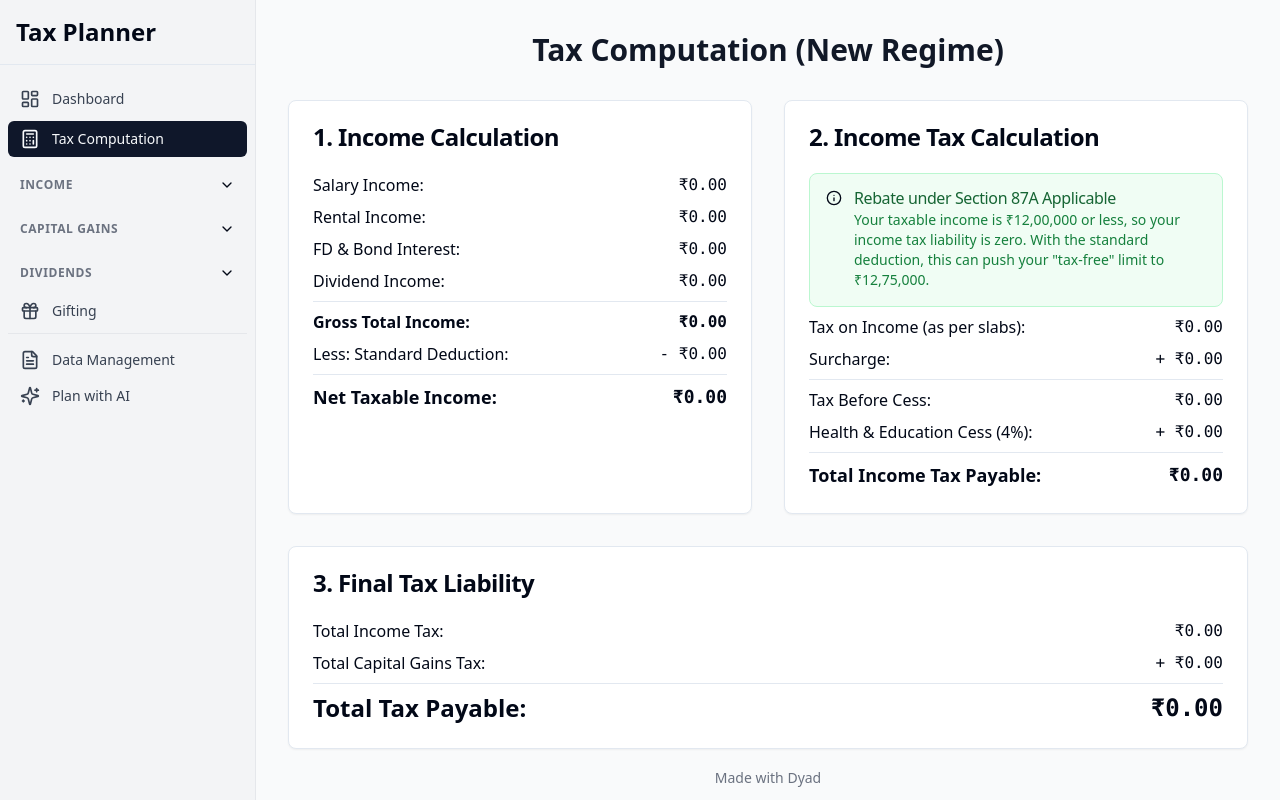
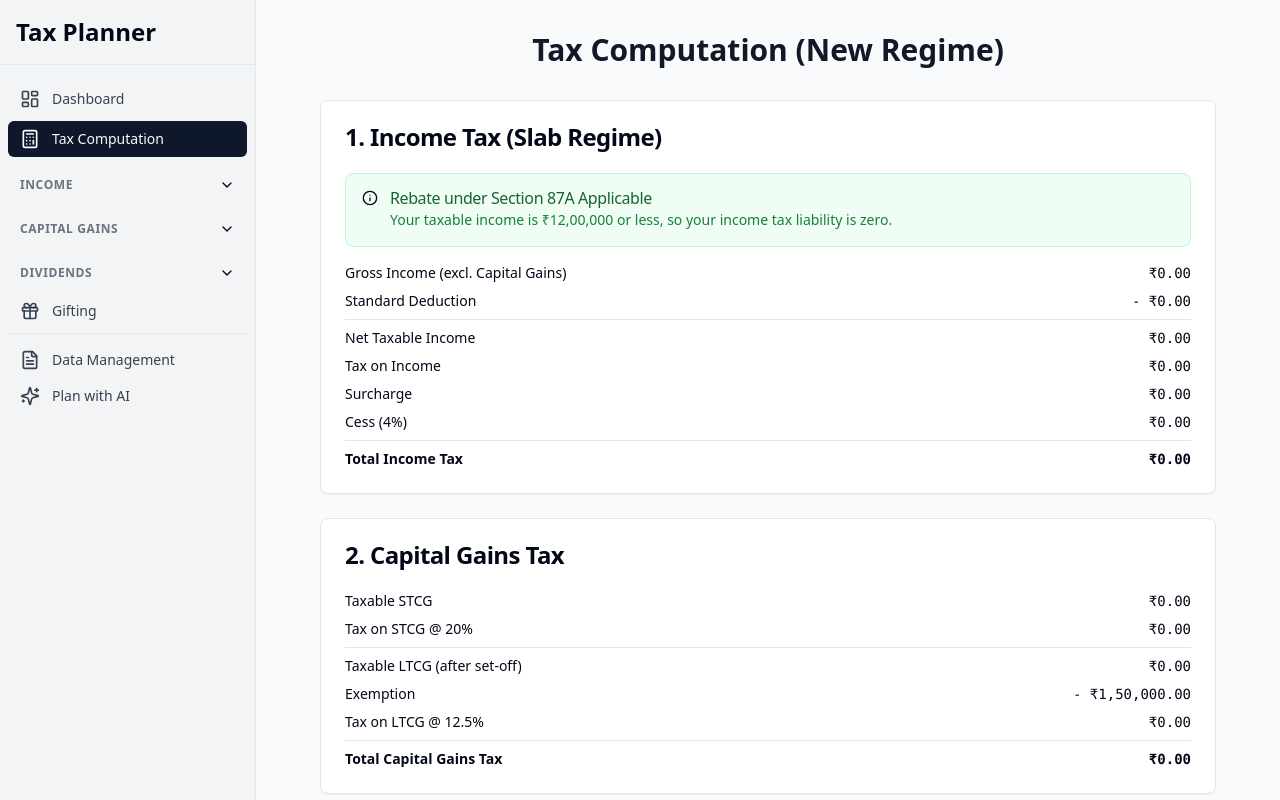
Before and after one commit to bravetux/NewTax_Computation, a React (Vite) app: page /tax-computation in a window 1280 px wide. Built offline with nearby package versions, Linux system fonts and the light colour scheme.

Commit message:
[dyad] Fixed tax calculation bugs and inconsistencies - wrote 2 file(s)

```diff
--- a/src/pages/TaxComputationPage.tsx
+++ b/src/pages/TaxComputationPage.tsx
@@ -3,6 +3,8 @@ import { Card, CardContent, CardHeader, CardTitle } from "@/components/ui/card";
 import { MadeWithDyad } from "@/components/made-with-dyad";
 import { Alert, AlertDescription, AlertTitle } from "@/components/ui/alert";
 import { Info } from "lucide-react";
+import { calculateTax, TaxCalculationResult } from "@/utils/taxCalculator";
+import { Separator } from "@/components/ui/separator";
 
 // Local storage keys
 const salaryIncomeSource = "dyad-salary-income";
@@ -20,19 +22,18 @@ interface BondItem { income: number | string; }
 interface FdItem { interest: number | string; }
 interface RentalProperty { monthlyRent: number | string; monthsRented: number | string; propertyTax: number | string; }
 
+const BreakdownRow: React.FC<{ label: string; value: number; isNegative?: boolean; className?: string }> = ({ label, value, isNegative = false, className = "" }) => (
+  <div className={`flex justify-between text-sm ${className}`}>
+    <span>{label}</span>
+    <span className="font-mono">{isNegative ? '-' : ''} ₹{value.toLocaleString("en-IN", { minimumFractionDigits: 2, maximumFractionDigits: 2 })}</span>
+  </div>
+);
+
 const TaxComputationPage: React.FC = () => {
-  const [income, setIncome] = useState({
-    salary: 0,
-    rental: 0,
-    fd: 0,
-    bond: 0,
-    dividend: 0,
-  });
-  const [capitalGains, setCapitalGains] = useState({ stcg: 0, ltcg: 0 });
+  const [taxDetails, setTaxDetails] = useState<TaxCalculationResult | null>(null);
 
   useEffect(() => {
     const calculateTotals = () => {
-      // --- Income from other sources ---
       const salary = Number(JSON.parse(localStorage.getItem(salaryIncomeSource) || "0"));
 
       const rentalData: RentalProperty[] = JSON.parse(localStorage.getItem(rentalIncomeSource) || "[]");
@@ -55,14 +56,22 @@ const TaxComputationPage: React.FC = () => {
         return total + data.reduce((sum, item) => sum + (item.amount || 0), 0);
       }, 0);
 
-      setIncome({ salary, rental, fd, bond, dividend });
-
-      // --- Capital Gains ---
       const dematData: CapitalGainsItem[] = JSON.parse(localStorage.getItem(DEMAT_KEY) || "[]");
       const mfData: CapitalGainsItem[] = JSON.parse(localStorage.getItem(MF_KEY) || "[]");
-      const totalStcg = [...dematData, ...mfData].reduce((sum, item) => sum + (Number(item.stcg) || 0), 0);
-      const totalLtcg = [...dematData, ...mfData].reduce((sum, item) => sum + (Number(item.ltcg) || 0), 0);
-      setCapitalGains({ stcg: totalStcg, ltcg: totalLtcg });
+      const stcg = [...dematData, ...mfData].reduce((sum, item) => sum + (Number(item.stcg) || 0), 0);
+      const ltcg = [...dematData, ...mfData].reduce((sum, item) => sum + (Number(item.ltcg) || 0), 0);
+
+      const result = calculateTax({
+        salary,
+        rentalIncome: rental,
+        fdIncome: fd,
+        bondIncome: bond,
+        dividendIncome: dividend,
+        stcg,
+        ltcg,
+        isSalaried: salary > 0,
+      });
+      setTaxDetails(result);
     };
 
     calculateTotals();
@@ -74,95 +83,81 @@ const TaxComputationPage: React.FC = () => {
     };
   }, []);
 
-  // --- Tax Calculation Logic ---
-  const grossTotalIncome = Object.values(income).reduce((sum, val) => sum + val, 0);
-  const standardDeduction = income.salary > 0 ? 75000 : 0;
-  const netTaxableIncome = Math.max(0, grossTotalIncome - standardDeduction);
-
-  const rebateIncomeLimit = 1200000;
-  const hasRebate = netTaxableIncome <= rebateIncomeLimit;
-
-  const calculateSlabTax = (inc: number) => {
-    if (inc <= 400000) return 0;
-    let tax = 0;
-    if (inc > 400000)  tax += (Math.min(inc, 800000) - 400000) * 0.05;
-    if (inc > 800000)  tax += (Math.min(inc, 1200000) - 800000) * 0.10;
-    if (inc > 1200000) tax += (Math.min(inc, 1600000) - 1200000) * 0.15;
-    if (inc > 1600000) tax += (Math.min(inc, 2000000) - 1600000) * 0.20;
-    if (inc > 2000000) tax += (Math.min(inc, 2400000) - 2000000) * 0.25;
-    if (inc > 2400000) tax += (inc - 2400000) * 0.30;
-    return tax;
-  };
-
-  const incomeTaxBeforeRebate = hasRebate ? 0 : calculateSlabTax(netTaxableIncome);
-  const surcharge = netTaxableIncome > 5000000 ? incomeTaxBeforeRebate * 0.10 : 0; // Simplified surcharge
-  const taxBeforeCess = incomeTaxBeforeRebate + surcharge;
-  const cess = taxBeforeCess * 0.04;
-  const totalIncomeTax = taxBeforeCess + cess;
-
-  // Capital Gains Tax (using rates from CapitalGainsPage for consistency)
-  const ltcgExemption = 150000;
-  const taxableLtcg = Math.max(0, capitalGains.ltcg - ltcgExemption);
-  const ltcgTax = taxableLtcg * 0.125;
-  const stcgTax = capitalGains.stcg * 0.20;
-  const totalCapitalGainsTax = ltcgTax + stcgTax;
-
-  const totalTaxPayable = totalIncomeTax + totalCapitalGainsTax;
-
-  const f = (n: number) => n.toLocaleString("en-IN", { minimumFractionDigits: 2, maximumFractionDigits: 2 });
+  if (!taxDetails) {
+    return (
+      <div className="p-4 sm:p-6 lg:p-8">
+        <div className="max-w-6xl mx-auto text-center">
+          <p>Loading tax computation...</p>
+        </div>
+      </div>
+    );
+  }
 
   return (
     <div className="p-4 sm:p-6 lg:p-8">
-      <div className="max-w-6xl mx-auto">
+      <div className="max-w-4xl mx-auto">
         <h1 className="text-3xl font-bold text-center mb-8 text-gray-900 dark:text-gray-50">
           Tax Computation (New Regime)
         </h1>
 
-        <div className="grid grid-cols-1 lg:grid-cols-2 gap-8">
+        <div className="space-y-6">
           <Card>
-            <CardHeader><CardTitle>1. Income Calculation</CardTitle></CardHeader>
+            <CardHeader><CardTitle>1. Income Tax (Slab Regime)</CardTitle></CardHeader>
             <CardContent className="space-y-2">
-              <div className="flex justify-between"><span>Salary Income:</span> <span className="font-mono">₹{f(income.salary)}</span></div>
-              <div className="flex justify-between"><span>Rental Income:</span> <span className="font-mono">₹{f(income.rental)}</span></div>
-              <div className="flex justify-between"><span>FD & Bond Interest:</span> <span className="font-mono">₹{f(income.fd + income.bond)}</span></div>
-              <div className="flex justify-between"><span>Dividend Income:</span> <span className="font-mono">₹{f(income.dividend)}</span></div>
-              <hr />
-              <div className="flex justify-between font-bold"><span>Gross Total Income:</span> <span className="font-mono">₹{f(grossTotalIncome)}</span></div>
-              <div className="flex justify-between"><span>Less: Standard Deduction:</span> <span className="font-mono">- ₹{f(standardDeduction)}</span></div>
-              <hr />
-              <div className="flex justify-between font-bold text-lg"><span>Net Taxable Income:</span> <span className="font-mono">₹{f(netTaxableIncome)}</span></div>
+              {taxDetails.isRebateApplicable && (
+                <Alert variant="default" className="bg-green-50 dark:bg-green-900/20 border-green-200 dark:border-green-700 mb-4">
+                  <Info className="h-4 w-4 text-green-600 dark:text-green-400" />
+                  <AlertTitle className="text-green-800 dark:text-green-300">Rebate under Section 87A Applicable</AlertTitle>
+                  <AlertDescription className="text-green-700 dark:text-green-400">
+                    Your taxable income is ₹12,00,000 or less, so your income tax liability is zero.
+                  </AlertDescription>
+                </Alert>
+              )}
+              <BreakdownRow label="Gross Income (excl. Capital Gains)" value={taxDetails.grossSlabIncome} />
+              <BreakdownRow label="Standard Deduction" value={taxDetails.standardDeduction} isNegative />
+              <Separator />
+              <BreakdownRow label="Net Taxable Income" value={taxDetails.netTaxableSlabIncome} className="font-medium" />
+              <BreakdownRow label="Tax on Income" value={taxDetails.slabTaxBeforeRebate} />
+              <BreakdownRow label="Surcharge" value={taxDetails.surcharge} />
+              <BreakdownRow label="Cess (4%)" value={taxDetails.cess} />
+              <Separator />
+              <BreakdownRow label="Total Income Tax" value={taxDetails.totalIncomeTax} className="font-bold text-base" />
             </CardContent>
           </Card>
 
           <Card>
-            <CardHeader><CardTitle>2. Income Tax Calculation</CardTitle></CardHeader>
+            <CardHeader><CardTitle>2. Capital Gains Tax</CardTitle></CardHeader>
             <CardContent className="space-y-2">
-              {hasRebate && (
-                <Alert variant="default" className="bg-green-50 dark:bg-green-900/20 border-green-200 dark:border-green-700">
-                  <Info className="h-4 w-4 text-green-600 dark:text-green-400" />
-                  <AlertTitle className="text-green-800 dark:text-green-300">Rebate under Section 87A Applicable</AlertTitle>
-                  <AlertDescription className="text-green-700 dark:text-green-400">
-                    Your taxable income is ₹12,00,000 or less, so your income tax liability is zero. With the standard deduction, this can push your "tax-free" limit to ₹12,75,000.
-                  </AlertDescription>
-                </Alert>
+              {taxDetails.stclSetOff > 0 && (
+                  <Alert variant="default" className="bg-blue-50 dark:bg-blue-900/20 border-blue-200 dark:border-blue-700 mb-4">
+                    <Info className="h-4 w-4 text-blue-600 dark:text-blue-400" />
+                    <AlertTitle className="text-blue-800 dark:text-blue-300">Loss Set-Off Applied</AlertTitle>
+                    <AlertDescription className="text-blue-700 dark:text-blue-400">
+                      A short-term loss of ₹{taxDetails.stclSetOff.toLocaleString("en-IN")} has been set off against long-term gains.
+                    </AlertDescription>
+                  </Alert>
               )}
-              <div className="flex justify-between"><span>Tax on Income (as per slabs):</span> <span className="font-mono">₹{f(incomeTaxBeforeRebate)}</span></div>
-              <div className="flex justify-between"><span>Surcharge:</span> <span className="font-mono">+ ₹{f(surcharge)}</span></div>
-              <hr />
-              <div className="flex justify-between"><span>Tax Before Cess:</span> <span className="font-mono">₹{f(taxBeforeCess)}</span></div>
-              <div className="flex justify-between"><span>Health & Education Cess (4%):</span> <span className="font-mono">+ ₹{f(cess)}</span></div>
-              <hr />
-              <div className="flex justify-between font-bold text-lg"><span>Total Income Tax Payable:</span> <span className="font-mono">₹{f(totalIncomeTax)}</span></div>
+              <BreakdownRow label="Taxable STCG" value={Math.max(0, taxDetails.postSetOffStcg)} />
+              <BreakdownRow label="Tax on STCG @ 20%" value={taxDetails.stcgTax} />
+              <Separator />
+              <BreakdownRow label="Taxable LTCG (after set-off)" value={Math.max(0, taxDetails.postSetOffLtcg)} />
+              <BreakdownRow label="Exemption" value={taxDetails.ltcgExemption} isNegative />
+              <BreakdownRow label="Tax on LTCG @ 12.5%" value={taxDetails.ltcgTax} />
+              <Separator />
+              <BreakdownRow label="Total Capital Gains Tax" value={taxDetails.totalCapitalGainsTax} className="font-bold text-base" />
             </CardContent>
           </Card>
 
-          <Card className="lg:col-span-2">
+          <Card className="bg-primary/5 dark:bg-primary/10">
             <CardHeader><CardTitle>3. Final Tax Liability</CardTitle></CardHeader>
             <CardContent className="space-y-2">
-              <div className="flex justify-between"><span>Total Income Tax:</span> <span className="font-mono">₹{f(totalIncomeTax)}</span></div>
-              <div className="flex justify-between"><span>Total Capital Gains Tax:</span> <span className="font-mono">+ ₹{f(totalCapitalGainsTax)}</span></div>
-              <hr />
-              <div className="flex justify-between font-bold text-2xl"><span>Total Tax Payable:</span> <span className="font-mono">₹{f(totalTaxPayable)}</span></div>
+              <BreakdownRow label="Total Income Tax" value={taxDetails.totalIncomeTax} className="text-base" />
+              <BreakdownRow label="Total Capital Gains Tax" value={taxDetails.totalCapitalGainsTax} className="text-base" />
+              <Separator />
+              <div className="flex justify-between text-xl font-bold pt-2">
+                <span>Total Tax Payable</span>
+                <span className="font-mono">₹{taxDetails.totalTaxPayable.toLocaleString("en-IN", { minimumFractionDigits: 2, maximumFractionDigits: 2 })}</span>
+              </div>
             </CardContent>
           </Card>
         </div>
--- a/src/utils/taxCalculator.ts
+++ b/src/utils/taxCalculator.ts
@@ -1,5 +1,6 @@
 export interface DetailedIncome {
   salary: number;
+  rentalIncome: number;
   fdIncome: number;
   bondIncome: number;
   dividendIncome: number;
@@ -40,7 +41,7 @@ export interface TaxCalculationResult {
 
 export const calculateTax = (details: DetailedIncome): TaxCalculationResult => {
   // 1. Calculate tax on income other than capital gains
-  const grossSlabIncome = details.salary + details.fdIncome + details.bondIncome + details.dividendIncome;
+  const grossSlabIncome = details.salary + details.rentalIncome + details.fdIncome + details.bondIncome + details.dividendIncome;
   const standardDeduction = details.isSalaried ? 75000 : 0;
   const netTaxableSlabIncome = Math.max(0, grossSlabIncome - standardDeduction);
 
@@ -77,7 +78,7 @@ export const calculateTax = (details: DetailedIncome): TaxCalculationResult => {
   const stcgForTax = Math.max(0, postSetOffStcg);
   const ltcgForTax = Math.max(0, postSetOffLtcg);
 
-  const ltcgExemption = 125000;
+  const ltcgExemption = 150000;
   const taxableLtcg = Math.max(0, ltcgForTax - ltcgExemption);
   const ltcgTax = taxableLtcg * 0.125;
   const stcgTax = stcgForTax * 0.20;
```
